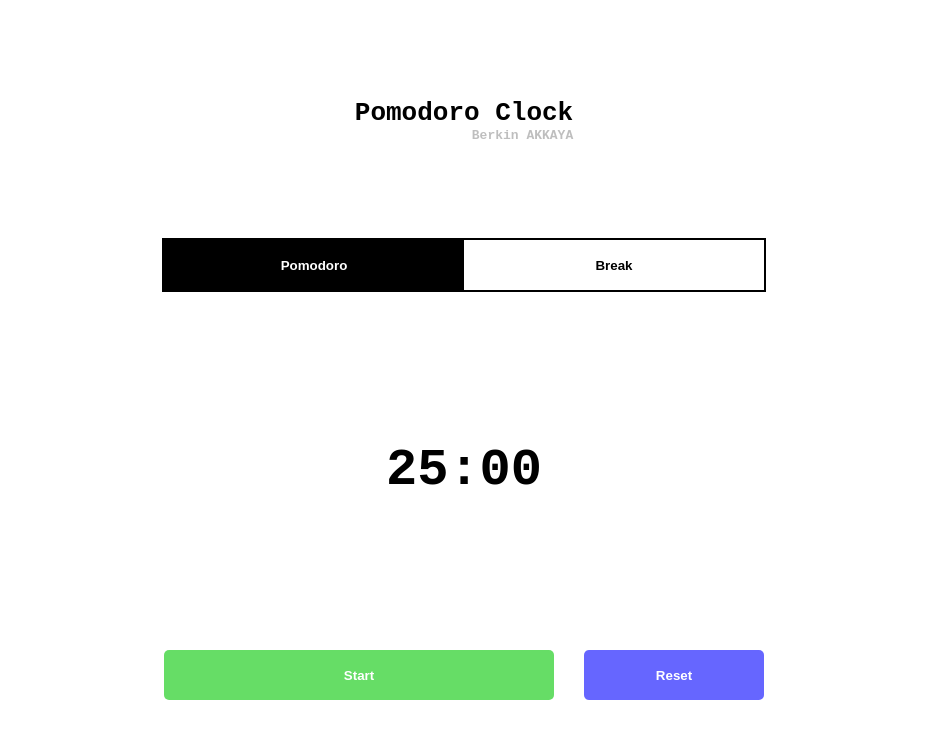
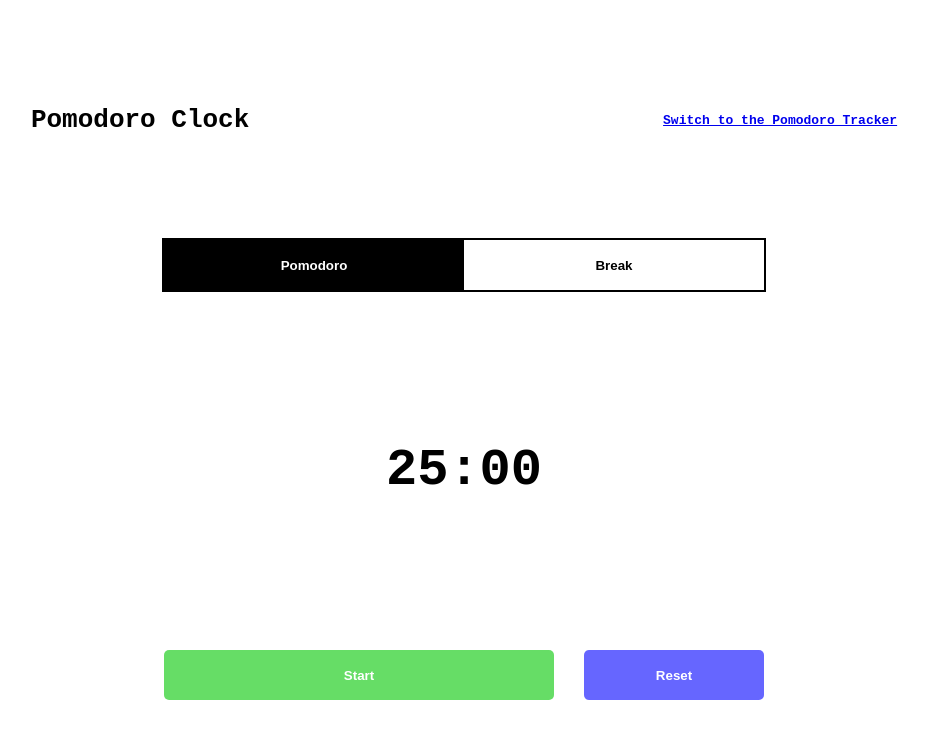
Before and after one commit to BerkinAKKAYA/Pomodoro-Clock, a plain HTML site: page index.html in a window 1280 px wide. Shown: the whole page, without its empty margins (176-1104 px from the left). Drawn offline with Linux system fonts and the light colour scheme.

Commit message:
Changed Header

```diff
--- a/index.html
+++ b/index.html
@@ -13,10 +13,8 @@
 </head>
 <body>
     <header>
-        <div>
-            <h1>Pomodoro Clock</h1>
-            <p>Berkin AKKAYA</p>
-        </div>
+        <h1>Pomodoro Clock</h1>
+        <a href="https://berkinakkaya.github.io/Pomodoro-Tracker" target="_blank">Switch to the Pomodoro Tracker</a>
     </header>
     <main>
         <div id="sections">
```
